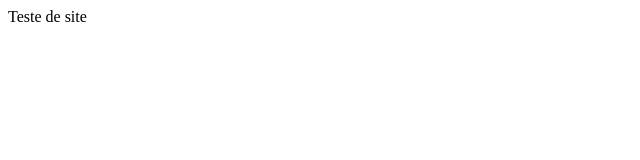
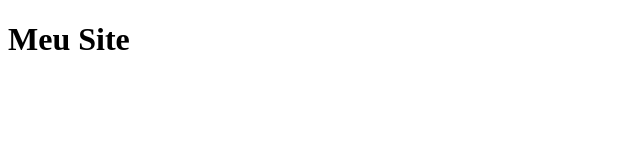
Before and after one commit to rmoska/apiNFSe, a plain HTML site: page index.html in a window 1280 px wide. Shown: the whole page, without its empty margins (0-640 px from the left). Drawn offline with Linux system fonts and the light colour scheme.

Commit message:
inclusão do título

```diff
--- a/index.html
+++ b/index.html
@@ -5,6 +5,6 @@
 <title> Meu Site </title>
 </head>
 <body>
-Teste de site
+<h1>Meu Site</h1>
 </body>
 </html>
```
